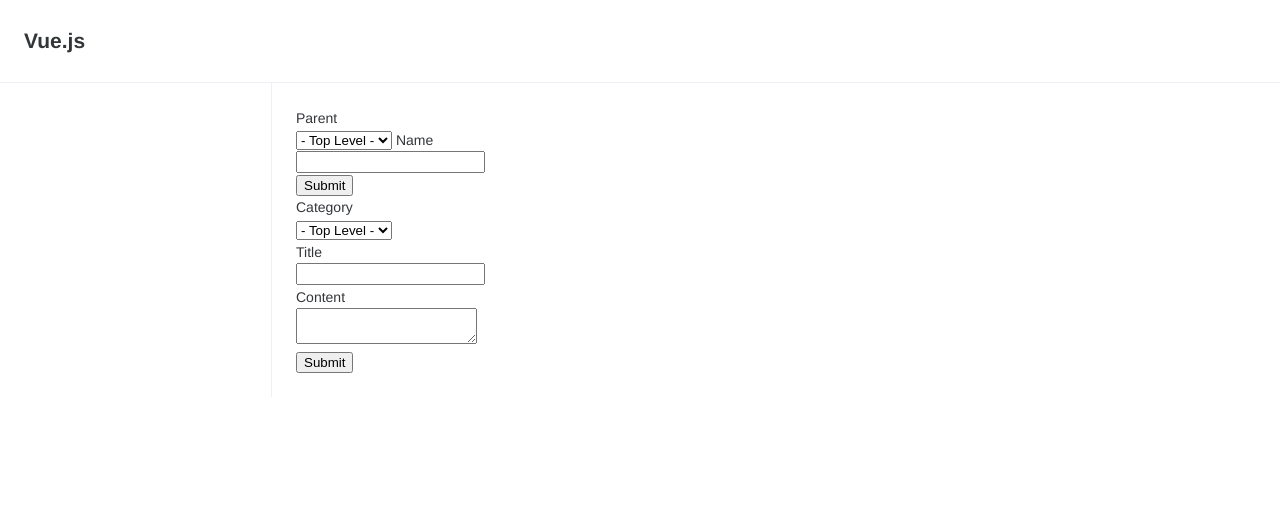
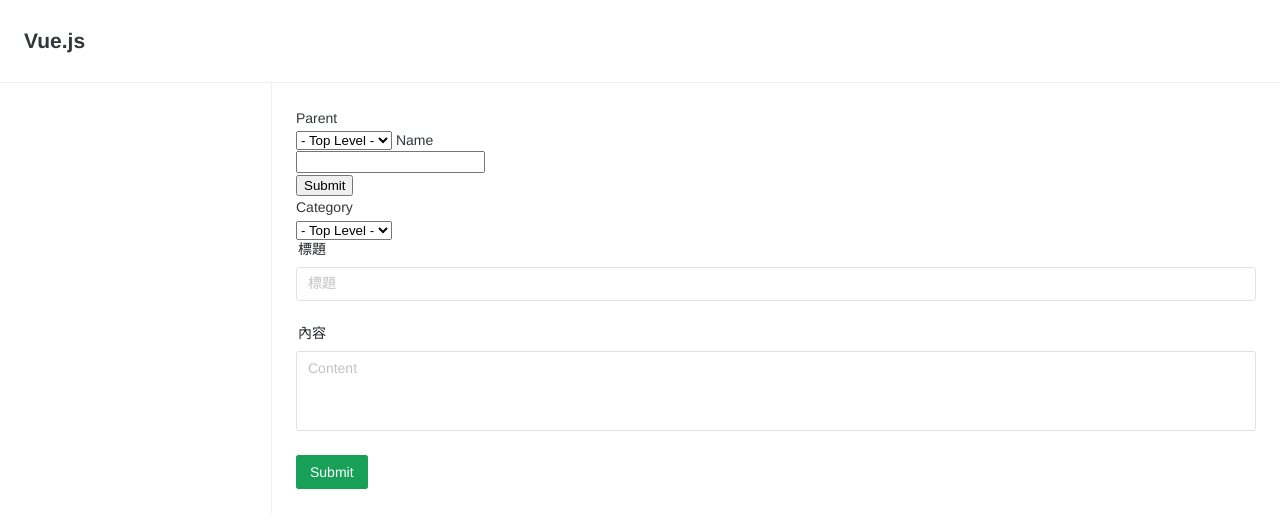
Before and after one commit to LunchBox/test001, a Vue app: page / in a window 1280 px wide. Shown: the top 528 px of the page. Built offline with nearby package versions, Linux system fonts and the light colour scheme.

Commit message:
add form step 1

```diff
--- a/src/components/ArticleForm.vue
+++ b/src/components/ArticleForm.vue
@@ -1,5 +1,5 @@
 <template>
-	<form @submit.prevent="onSubmit">
+	<n-form @submit.prevent="onSubmit">
 		<label for="">
 			Category <br />
 			<select v-model="formData.categoryId">
@@ -14,28 +14,30 @@
 			</select>
 		</label>
 
-		<div>
-			<label for="">
-				Title <br />
-				<input type="text" v-model="formData.title" />
-			</label>
-		</div>
+		<n-form-item label="標題" path="formData.title">
+			<n-input v-model:value="formData.title" placeholder="標題" />
+		</n-form-item>
+
+		<n-form-item label="內容" path="formData.content">
+			<n-input
+				v-model:value="formData.content"
+				type="textarea"
+				placeholder="Content"
+				:autosize="{
+					minRows: 3,
+				}"
+			/>
+		</n-form-item>
 
 		<div>
-			<label for="">
-				Content <br />
-				<textarea v-model="formData.content"></textarea>
-			</label>
+			<n-button attr-type="submit" type="primary">Submit</n-button>
 		</div>
-
-		<div>
-			<button type="submit">Submit</button>
-		</div>
-	</form>
+	</n-form>
 </template>
 
 <script setup>
 	import { reactive } from "vue";
+	import { NForm, NFormItem, NInput, NButton } from "naive-ui";
 
 	import { topLevelCategories } from "../store/categories.js";
 	import { addToList } from "../store/articles.js";
```
